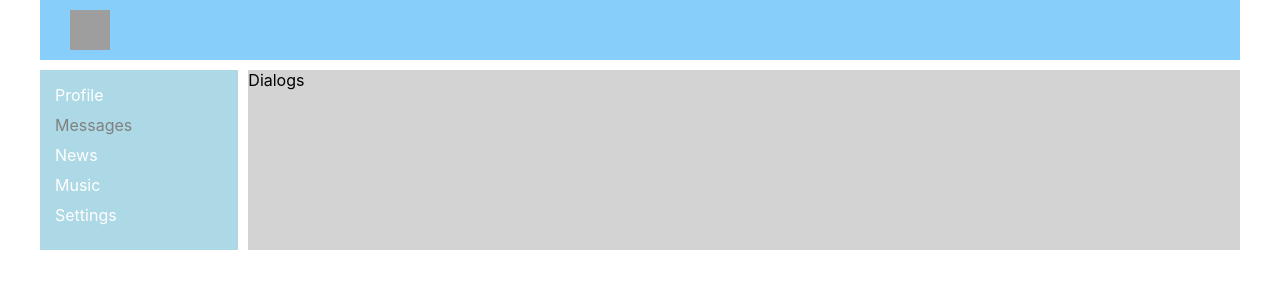
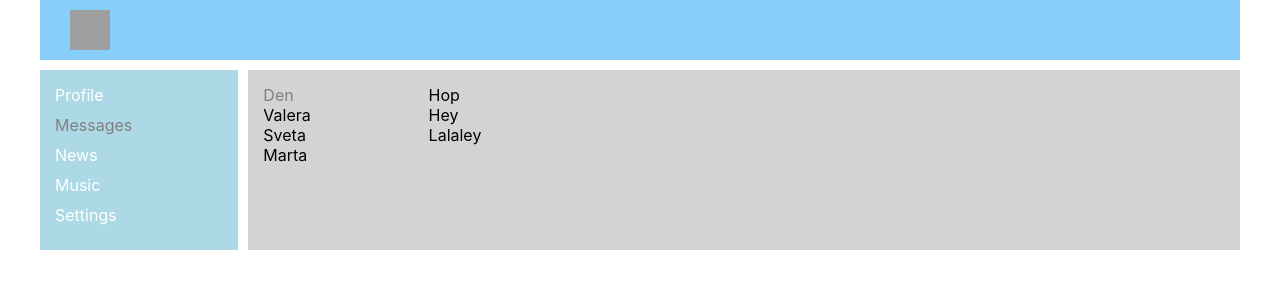
Before and after one commit to NumbDV/social-network-react, a React (Create React App) app: page /dialogs in a window 1280 px wide. Shown: the top 300 px of the page. Built offline with nearby package versions, Linux system fonts and the light colour scheme; grey boxes are pictures that could not be loaded.

Commit message:
#20 started making dialogs sections, added some styles

```diff
--- a/src/components/Dialogs/Dialogs.jsx
+++ b/src/components/Dialogs/Dialogs.jsx
@@ -3,8 +3,26 @@ import styles from './Dialogs.module.css';
 
 const Dialogs = (props) => {
     return (
-        <div>
-            Dialogs
+        <div className={styles.dialogs}>
+            <div className={styles.dialogsItems}>
+                <div className={styles.dialog + ' ' + styles.active}>
+                    Den
+                </div>
+                <div className={styles.dialog}>
+                    Valera
+                </div>
+                <div className={styles.dialog}>
+                    Sveta
+                </div>
+                <div className={styles.dialog}>
+                    Marta
+                </div>
+            </div>
+            <div className={styles.messages}>
+                <div className={styles.message}>Hop</div>
+                <div className={styles.message}>Hey</div>
+                <div className={styles.message}>Lalaley</div>
+            </div>
         </div>
     );
 }
--- a/src/components/Dialogs/Dialogs.module.css
+++ b/src/components/Dialogs/Dialogs.module.css
@@ -0,0 +1,21 @@
+.dialogs {
+    display: grid;
+    grid-template-columns: 2fr 10fr;
+}
+.dialogsItems {
+    padding: 15px;
+}
+.dialogsItems .active {
+    color: grey;
+}
+.dialog {
+
+}
+
+.messages {
+    padding: 15px;
+}
+
+.message {
+
+}
```
